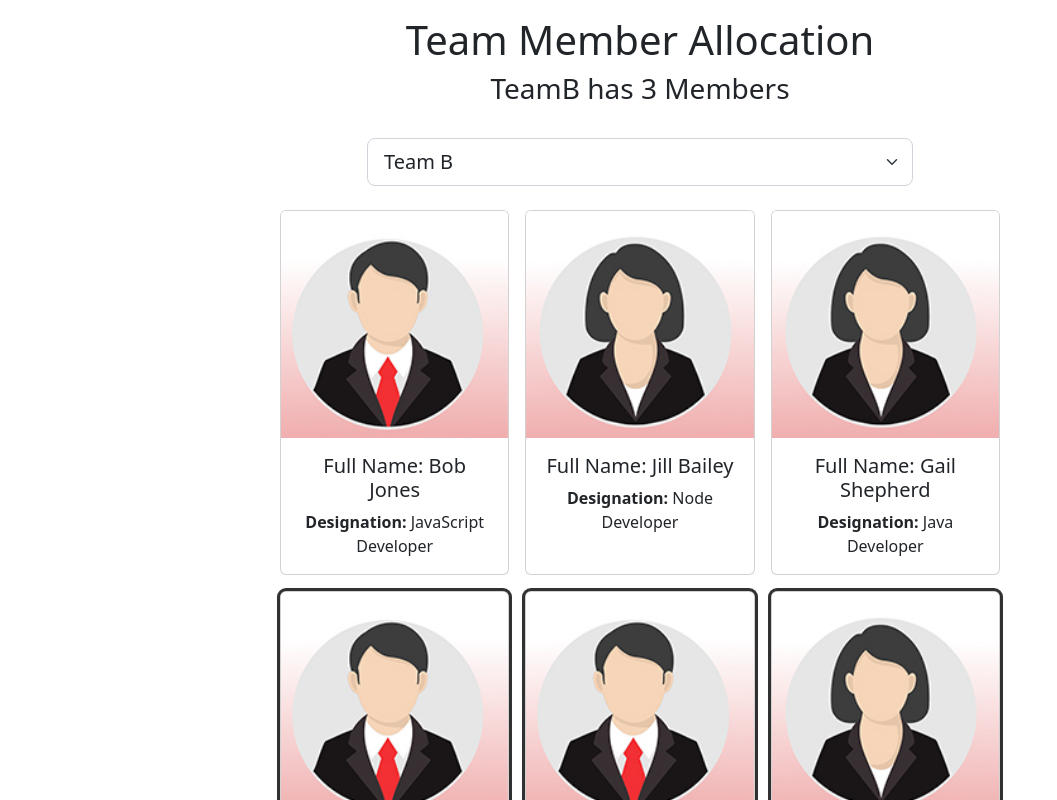
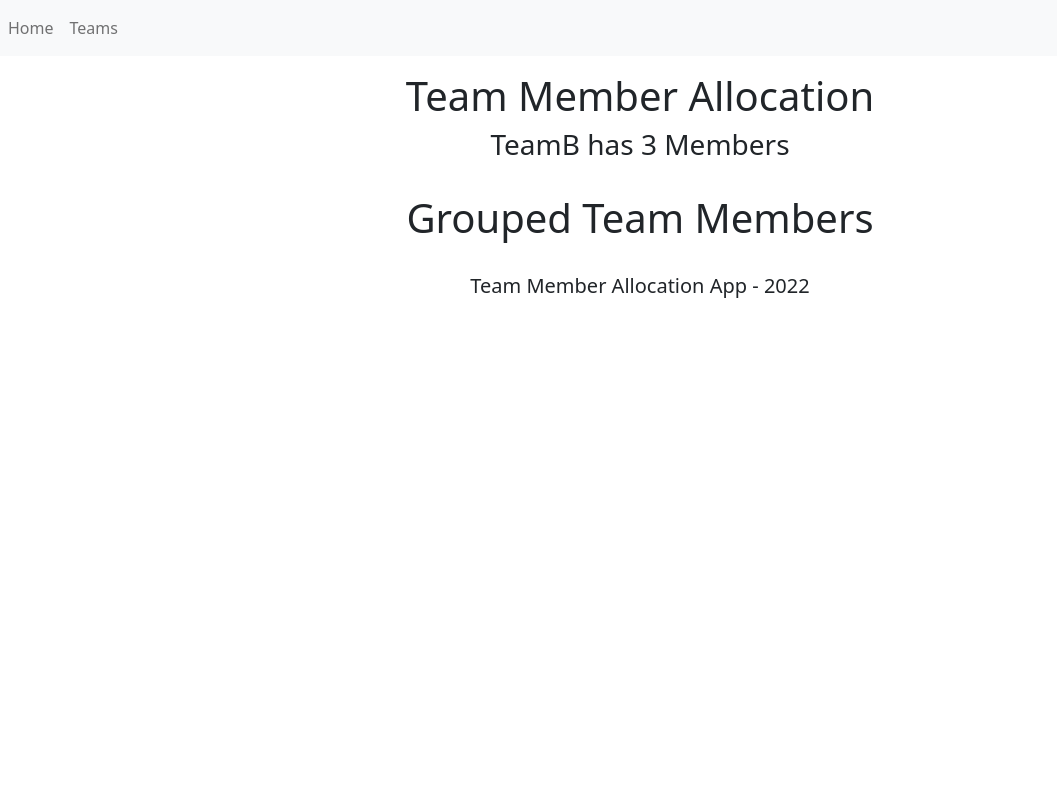
Before and after one commit to gnzlplcs/team-member-allocation, a React (Create React App) app: page /GroupedTeamMembers in a window 1280 px wide. Shown: the top 800 px of the page, without its empty margins (0-1057 px from the left). Built offline with nearby package versions, Linux system fonts and the light colour scheme.

Commit message:
:truck: add routes
create Nav component / create NotFound component / create GroupedTeamMembers component

```diff
--- a/src/App.js
+++ b/src/App.js
@@ -1,8 +1,12 @@
 import { useState, useEffect } from "react";
 import "./App.css";
+import Nav from "./Nav";
 import Header from "./Header";
 import Employees from "./Employees";
+import GroupedTeamMembers from "./GroupedTeamMembers";
 import Footer from "./Footer";
+import NotFound from "./NotFound";
+import { BrowserRouter as Router, Route, Routes } from "react-router-dom";
 
 function App() {
   const [selectedTeam, setSelectedTeam] = useState(
@@ -121,7 +125,8 @@
   };
 
   return (
-    <div className="App">
+    <Router>
+      <Nav />
       <Header
         selectedTeam={selectedTeam}
         teamMemberCount={
@@ -129,14 +134,29 @@
             .length
         }
       />
+      <Routes>
+        <Route
+          path="/"
+          element={
             <Employees
               employees={employees}
               selectedTeam={selectedTeam}
               handleEmployeeCardClick={handleEmployeeCardClick}
               handleTeamSelectionChange={handleTeamSelectionChange}
             />
+          }
+        ></Route>
+        <Route
+          path="/GroupedTeamMembers"
+          element={<GroupedTeamMembers />}
+        ></Route>
+        <Route
+          path="*"
+          element={<NotFound />}
+        ></Route>
+      </Routes>
       <Footer />
-    </div>
+    </Router>
   );
 }
 
--- /dev/null
+++ b/src/GroupedTeamMembers.jsx
@@ -0,0 +1,13 @@
+const GroupedTeamMembers = () => {
+  return (
+    <main className="container">
+      <div className="row justify-content-center mt-3 mb-4">
+        <div className="col-8">
+          <h1>Grouped Team Members</h1>
+        </div>
+      </div>
+    </main>
+  );
+};
+
+export default GroupedTeamMembers;
--- /dev/null
+++ b/src/Nav.jsx
@@ -0,0 +1,22 @@
+import { Link } from "react-router-dom";
+
+const Nav = () => {
+  return (
+    <nav className="navbar navbar-expand-lg navbar-light bg-light">
+      <ul className="navbar-nav me-auto mb-2 mb-lg-0">
+        <li className="nav-item">
+          <Link className="nav-link" to="/">
+            Home
+          </Link>
+        </li>
+        <li className="nav-item">
+          <Link className="nav-link" to="/GroupedTeamMembers">
+            Teams
+          </Link>
+        </li>
+      </ul>
+    </nav>
+  );
+};
+
+export default Nav;
--- /dev/null
+++ b/src/NotFound.jsx
@@ -0,0 +1,13 @@
+const NotFound = () => {
+  return (
+    <header className="container">
+      <div className="row justify-content-center mt-3 mb-4">
+        <div className="col-8">
+          <h1 className="text-danger">404 - Page not found</h1>
+        </div>
+      </div>
+    </header>
+  );
+};
+
+export default NotFound
```
Lines whose indentation alone changed are shown as unchanged.
